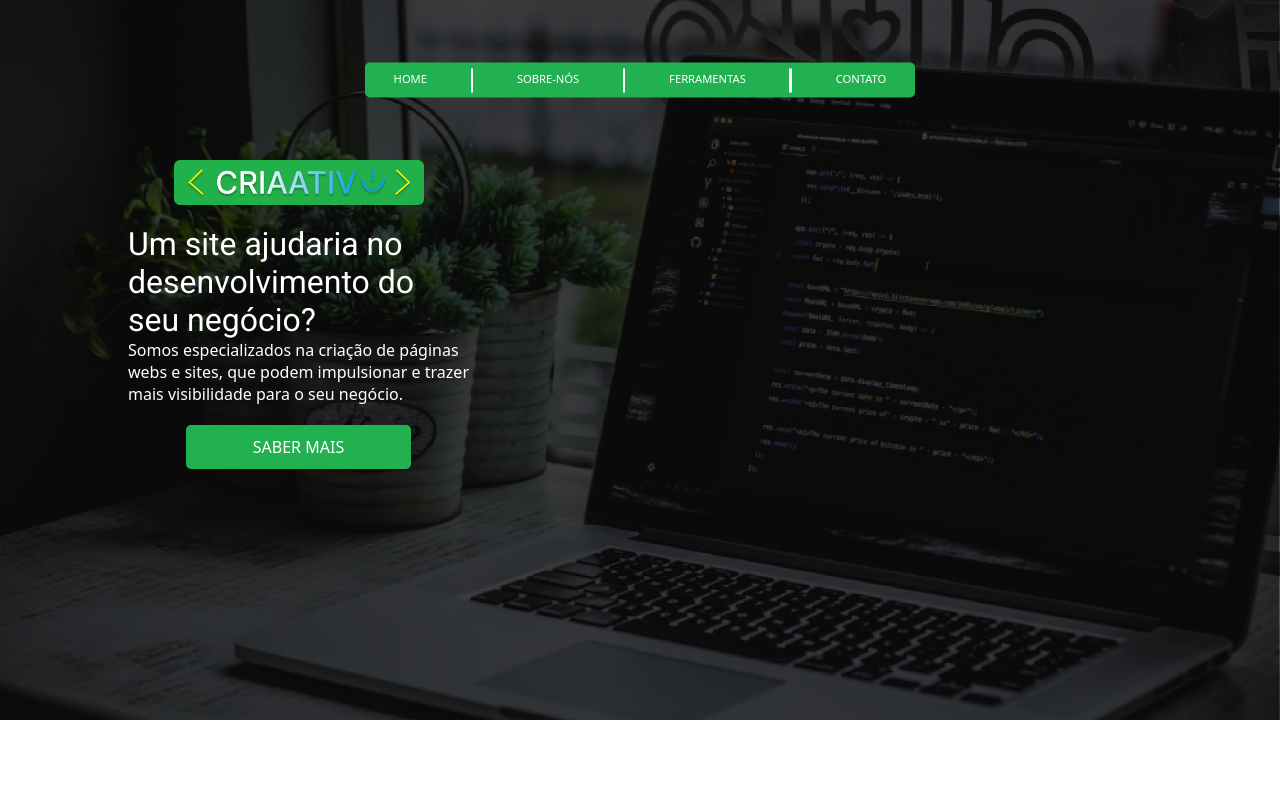
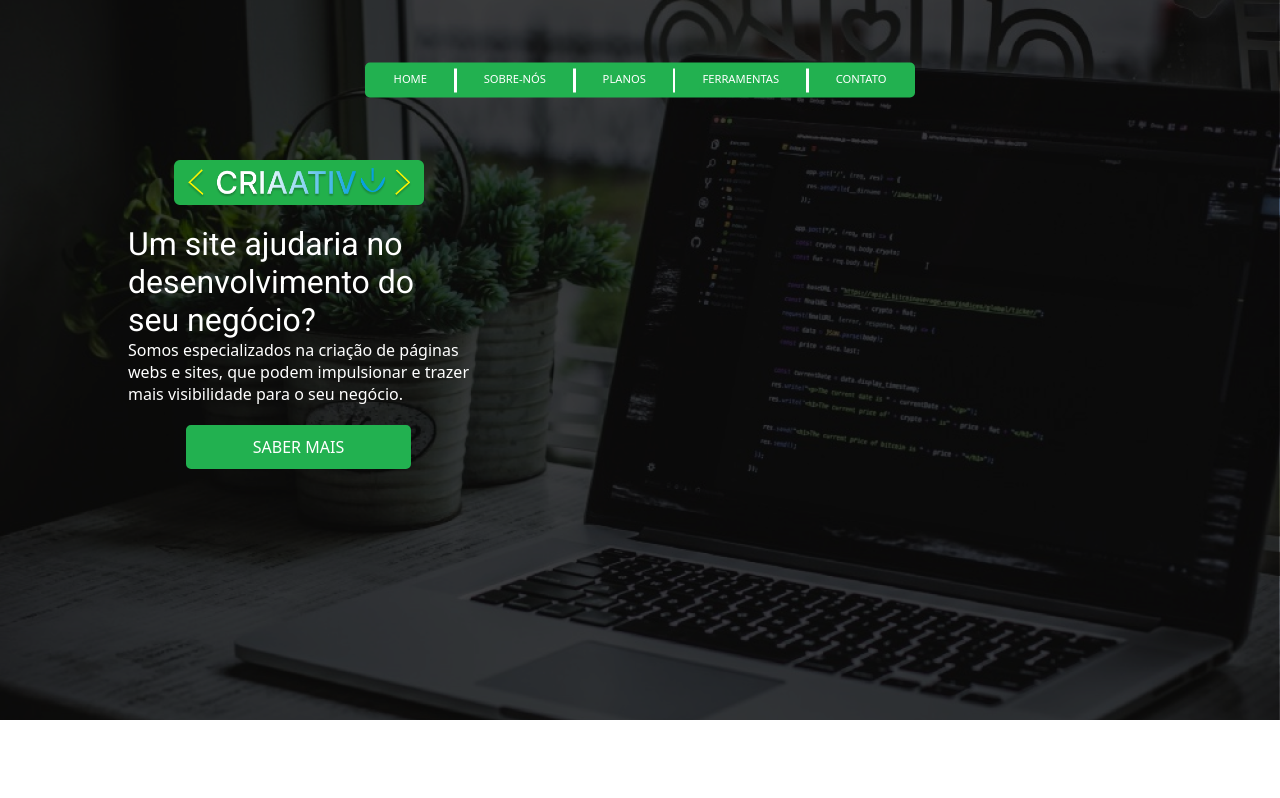
Before and after one commit to workSilas/CRIAATIVO, a React (Create React App) app: page / in a window 1280 px wide. Shown: the top 798 px of the page. Built offline with nearby package versions, Linux system fonts and the light colour scheme; a web font is replaced by a local one.

Commit message:
atualizei o rodapé

```diff
--- a/src/components/Nav/index.jsx
+++ b/src/components/Nav/index.jsx
@@ -17,6 +17,8 @@ export default function Nav() {
         <Link to="/">HOME</Link>
         <div className='line'></div>
         <Link to="/">SOBRE-NÓS</Link>
+        <div className='line'></div>
+        <Link to="/Planos">PLANOS</Link>
         <div className='line'></div>
         <Link to="/Ferramentas">FERRAMENTAS</Link>
         <div className='line'></div>
--- a/src/components/Rodape/index.jsx
+++ b/src/components/Rodape/index.jsx
@@ -19,6 +19,7 @@ export default function Rodape() {
           <h1>MAPA DO SITE</h1>
           <Link to={'/'}>HOME</Link>
           <Link to={'/Ferramentas'}>NOSSAS FERRAMENTAS</Link>
+          <Link to={'/Planos'}>NOSSOS PLANOS</Link>
         </div>
         <div className="content" id='redes'>
           <h1>SIGA-NOS!</h1>
```
